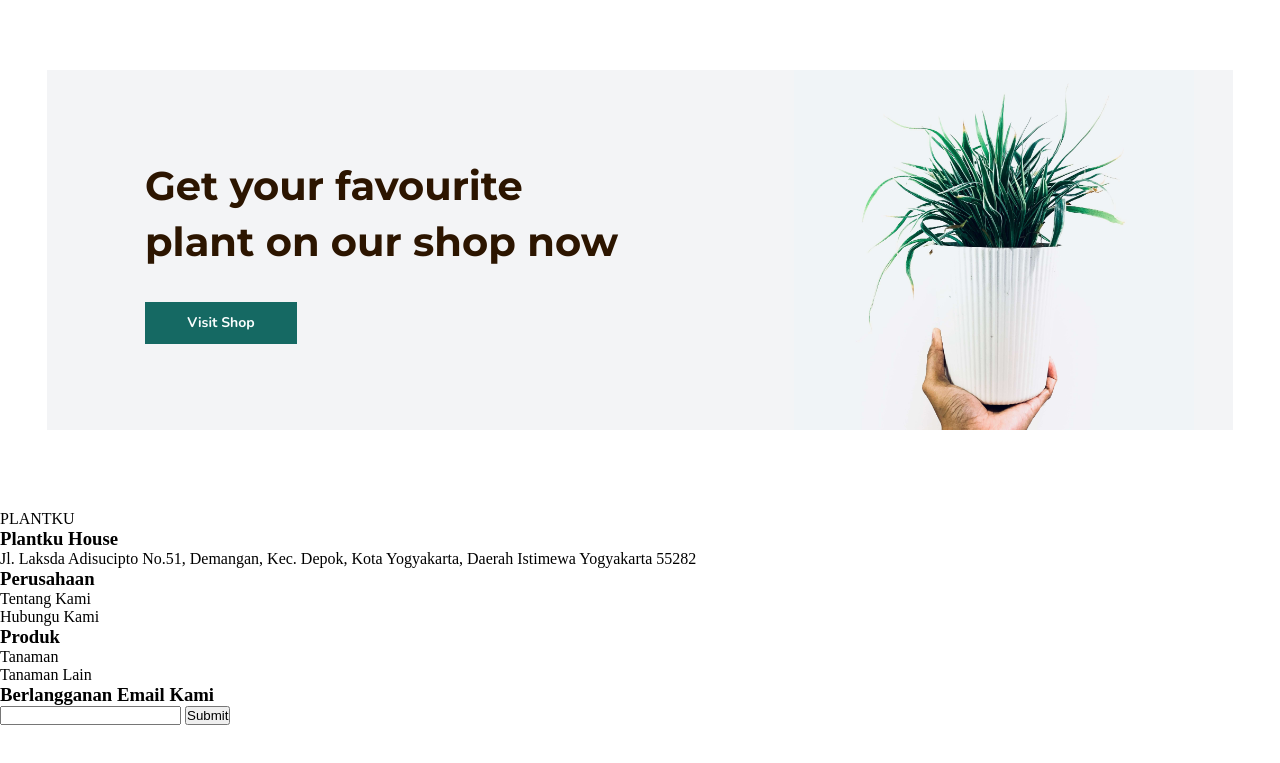
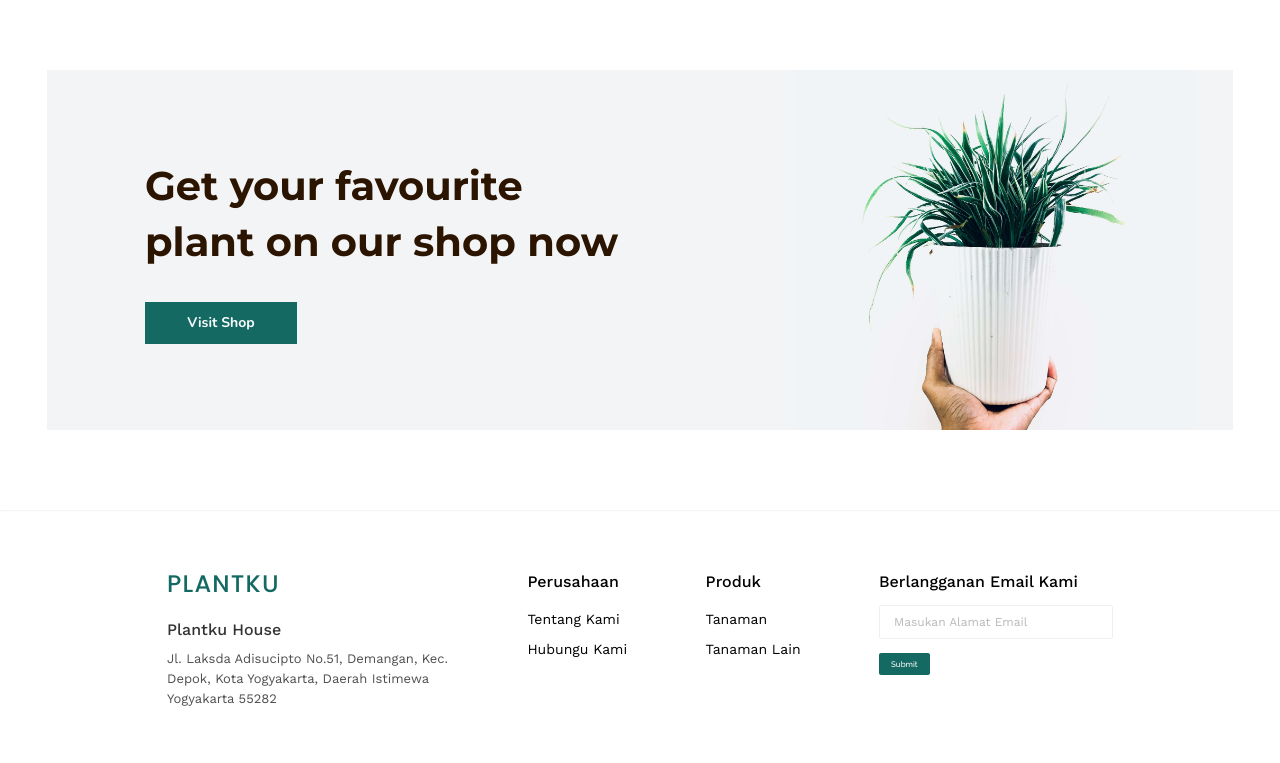
Before and after one commit to OleksandrZadvornyi/plant-shop-landing, a plain HTML site: page index.html in a window 1280 px wide. Shown: the part 2169-2932 px from the top of the page. Before the commit the page ends 2894 px from the top, so only its background shows below. Drawn offline with nearby package versions, Linux system fonts and the light colour scheme.

Commit message:
Add styles for the footer

```diff
--- a/index.html
+++ b/index.html
@@ -201,9 +201,11 @@
       </div>
     </main>
 
+    <hr>
+
     <footer>
-      <div>
-        PLANTKU
+      <div class="footer-sect-1">
+        <span>PLANTKU</span>
         <h3>Plantku House</h3>
         <p>
           Jl. Laksda Adisucipto No.51, Demangan, Kec. Depok, Kota Yogyakarta,
@@ -211,21 +213,21 @@
         </p>
       </div>
 
-      <div>
+      <div class="footer-sect-2">
         <h3>Perusahaan</h3>
         <p>Tentang Kami</p>
         <p>Hubungu Kami</p>
       </div>
 
-      <div>
+      <div class="footer-sect-3">
         <h3>Produk</h3>
         <p>Tanaman</p>
         <p>Tanaman Lain</p>
       </div>
 
-      <div>
+      <div class="footer-sect-4">
         <h3>Berlangganan Email Kami</h3>
-        <input type="email" name="email" id="email" />
+        <input type="email" name="email" id="email" placeholder="Masukan Alamat Email"/>
         <button>Submit</button>
       </div>
     </footer>
--- a/style.css
+++ b/style.css
@@ -6,11 +6,13 @@
 }
 
 :root {
-  --kq-black: #2c1500;
-  --akana-green: #156963;
-  --akana-bg: #fafefe;
-  --gray-1: #333;
-  --gray-5: #e0e0e0;
+  --akana-bg: rgba(250, 254, 254, 1);
+  --akana-green: rgba(21, 105, 99, 1);
+  --gray-1: rgba(51, 51, 51, 1);
+  --gray-2: rgba(79, 79, 79, 1);
+  --gray-5: rgba(224, 224, 224, 1);
+  --gray-6: rgba(242, 242, 242, 1);
+  --kq-black: rgba(44, 21, 0, 1);
   --white: #fff;
 }
 
@@ -386,3 +388,97 @@ header h1 {
   width: 100%;
   margin-left: 98px;
 }
+
+/* Footer Styles */
+
+body > hr {
+  width: 100%;
+  color: var(--akana-green, #156963);
+  opacity: 0.1;
+  margin-bottom: 60px;
+}
+
+footer {
+  width: 73.9%;
+  margin: 0 auto 70px auto;
+  display: flex;
+  justify-content: space-between;
+  flex-wrap: wrap;
+}
+
+.footer-sect-1 > span {
+  color: var(--akana-green, #156963);
+  font-family: "Poppins", sans-serif;
+  font-size: 24px;
+  font-weight: 500;
+  line-height: 24px;
+  letter-spacing: 1.2px;
+}
+
+footer h3,
+.footer-sect-1 h3 {
+  color: #000;
+  font-family: "Work Sans", sans-serif;
+  font-size: 16px;
+  font-weight: 500;
+  margin-bottom: 20px;
+}
+
+footer p,
+.footer-sect-4 input {
+  color: #000;
+  font-family: "Work Sans", sans-serif;
+  font-size: 14px;
+  font-weight: 400;
+  line-height: 16px;
+  margin-bottom: 14px;
+}
+
+.footer-sect-1 h3 {
+  color: var(--gray-1, #333);
+  margin: 24px 0 10px 0;
+}
+
+.footer-sect-4 h3 {
+  margin-bottom: 14px;
+}
+
+.footer-sect-1 p {
+  max-width: 282px;
+  color: var(--gray-2, #4f4f4f);
+  font-family: "Work Sans", sans-serif;
+  font-size: 13px;
+  font-weight: 400;
+  line-height: 20px;
+}
+
+.footer-sect-4 {
+  max-width: 234px;
+  width: 100%;
+}
+
+.footer-sect-4 input {
+  display: block;
+  max-width: 234px;
+  width: 100%;
+  font-size: 12px;
+  opacity: 0.5;
+  padding: 8px 14px;
+  border-radius: 2px;
+  border: 1px solid var(--gray-5, #f2f2f2);
+  margin-bottom: 14px;
+}
+
+.footer-sect-4 button {
+  color: var(--white, #fff);
+  font-family: "Raleway", sans-serif;
+  font-size: 8px;
+  font-weight: 500;
+  line-height: 14px;
+
+  border-radius: 2px;
+  background: var(--akana-green, #156963);
+  padding: 4px 12px;
+  border: none;
+  cursor: pointer;
+}
```
